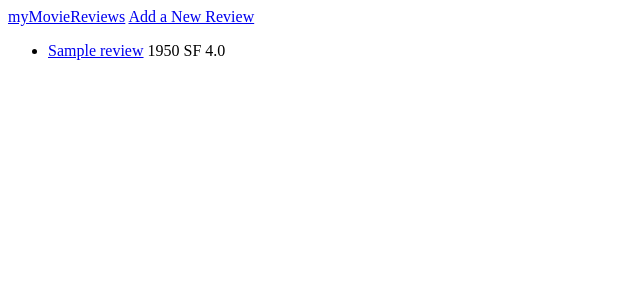
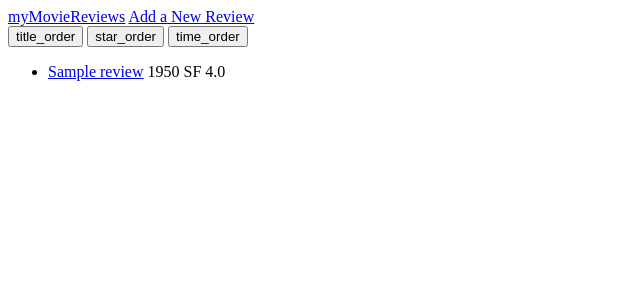
Before and after one commit to Pirogramming-20/YeonuKim, a Django app: page /review/ in a window 1280 px wide. Shown: the top 300 px of the page, without its empty margins (0-640 px from the left). Run offline with Django 4.2, Linux system fonts and the light colour scheme; tables that the repository leaves empty hold one stand-in row (values such as "Sample post").

Commit message:
[feat] Add sorting input

```diff
--- a/myMovieReviews/review/views.py
+++ b/myMovieReviews/review/views.py
@@ -4,7 +4,14 @@ from .forms import ReviewForm
 
 # Create your views here.
 def index(request):
-    reviews = Review.objects.all()
+    if request.GET.get('order') == 'title_order':
+        reviews = Review.objects.all().order_by('title')
+    elif request.GET.get('order') == 'star_order':
+        reviews = Review.objects.all().order_by('-starRate')
+    elif request.GET.get('order') == 'time_order':
+        reviews = Review.objects.all().order_by('runningTime')
+    else:
+        reviews = Review.objects.all()
     return render(request, 'review/index.html', {'reviews': reviews})
 
 def review_detail(request, pk):
--- a/myMovieReviews/templates/review/index.html
+++ b/myMovieReviews/templates/review/index.html
@@ -1,5 +1,12 @@
 {% extends 'base.html' %}
 {% block content %}
+<section>
+  <form action={% url 'review:index' %} method="get">
+    <input type='submit' name='order' value="title_order" />
+    <input type='submit' name='order' value="star_order" />
+    <input type='submit' name='order' value="time_order" />
+  </form>
+</section>
 <ul>
   {%for review in reviews%}
   <li>
```
